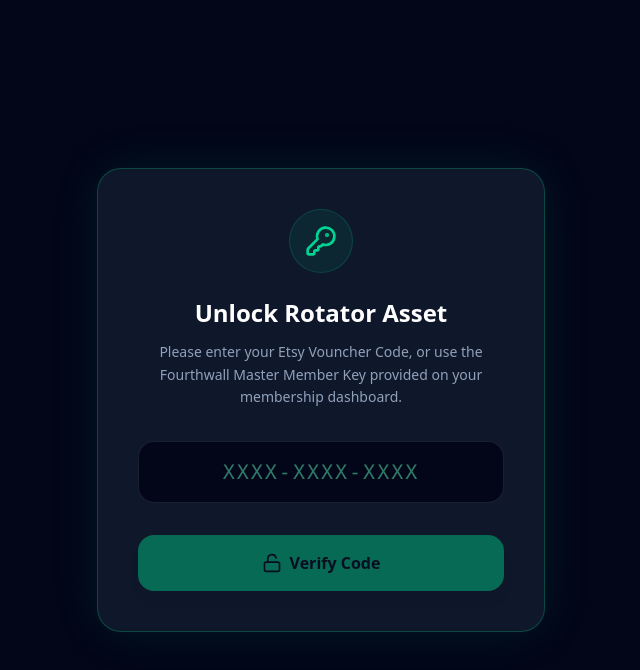
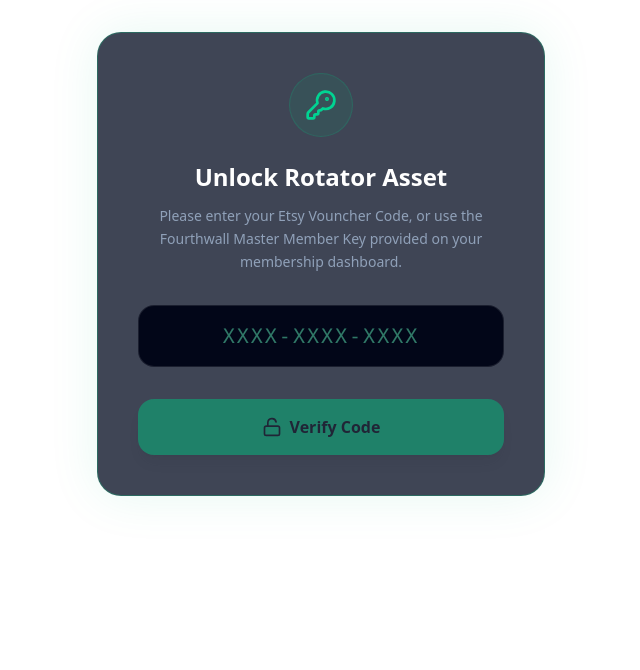
Before and after one commit to SimplyNickish/Animal-Adoption-Rotator, a Next.js app: page /dashboard in a window 1280 px wide. Shown: the top 670 px of the page, without its empty margins (319-959 px from the left). Built offline with nearby package versions, Linux system fonts and the light colour scheme; no server answers.

Commit message:
style: made embedded dashboard natively transparent to inherit site background

```diff
--- a/src/app/dashboard/page.tsx
+++ b/src/app/dashboard/page.tsx
@@ -101,8 +101,8 @@
   // ----- UI STATE: NO ACCESS CODE PROVIDED -----
   if (!isUnlocked) {
     return (
-      <div className="w-full min-h-screen bg-slate-950 font-sans flex flex-col justify-center items-center py-10 px-4">
-        <motion.div initial={{ opacity: 0, y: 10 }} animate={{ opacity: 1, y: 0 }} className="bg-slate-900 border border-emerald-500/30 p-8 lg:p-10 rounded-3xl shadow-[0_0_50px_rgba(16,185,129,0.1)] max-w-md w-full text-center">
+      <div className="w-full bg-transparent font-sans flex flex-col justify-center items-center py-8 px-4">
+        <motion.div initial={{ opacity: 0, y: 10 }} animate={{ opacity: 1, y: 0 }} className="bg-slate-900/80 backdrop-blur-xl border border-emerald-500/30 p-8 lg:p-10 rounded-3xl shadow-[0_0_50px_rgba(16,185,129,0.1)] max-w-md w-full text-center">
           <div className="mx-auto w-16 h-16 rounded-full bg-emerald-500/10 flex items-center justify-center mb-6 border border-emerald-500/20">
             <KeyRound className="w-8 h-8 text-emerald-400" />
           </div>
@@ -150,8 +150,8 @@
 
   // ----- UI STATE: UNLOCKED DASHBOARD -----
   return (
-    <div className="w-full min-h-screen bg-slate-950 font-sans flex flex-col items-center justify-center py-10 px-4">
-      <motion.div initial={{ opacity: 0, scale: 0.95 }} animate={{ opacity: 1, scale: 1 }} className="bg-slate-900 border border-white/10 p-8 lg:p-12 rounded-3xl shadow-2xl max-w-3xl w-full">
+    <div className="w-full bg-transparent font-sans flex flex-col items-center justify-center py-8 px-4">
+      <motion.div initial={{ opacity: 0, scale: 0.95 }} animate={{ opacity: 1, scale: 1 }} className="bg-slate-900/80 backdrop-blur-xl border border-white/10 p-8 lg:p-12 rounded-3xl shadow-2xl max-w-3xl w-full">
         <header className="flex justify-between items-start mb-8 pb-8 border-b border-white/10">
           <div>
             <h1 className="text-2xl font-bold flex items-center gap-3 text-white mb-2">
```
